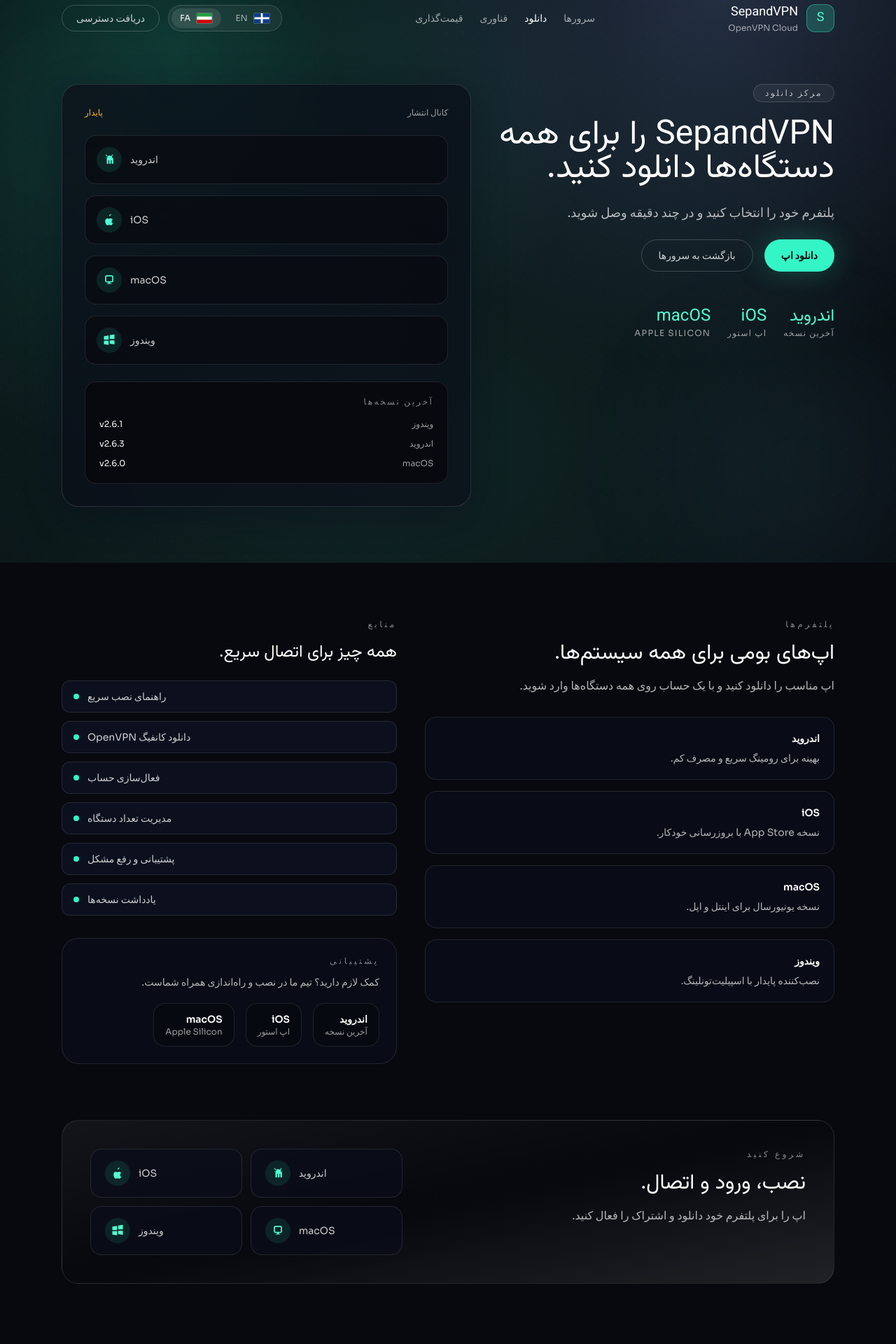
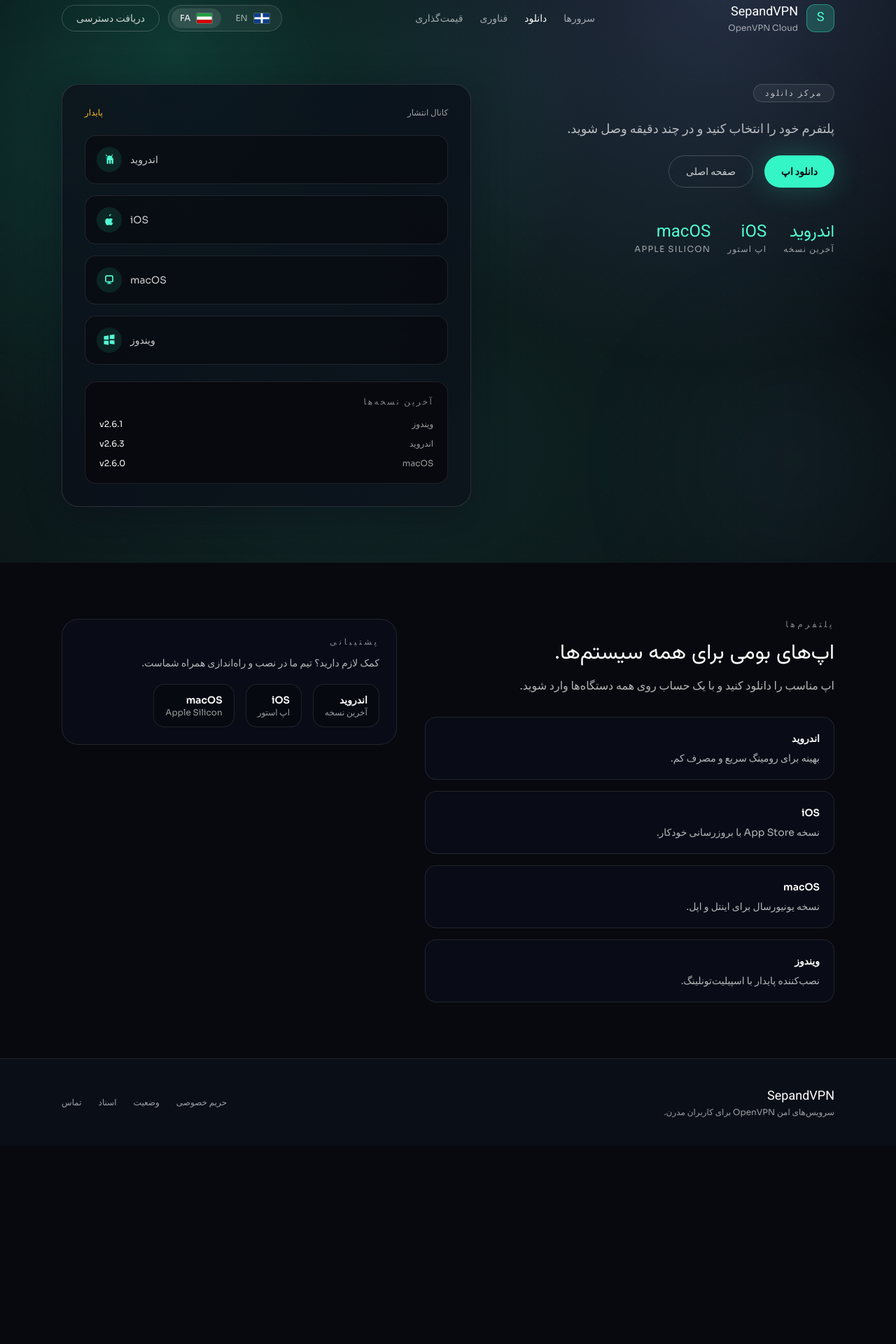
Before and after one commit to ehsandata/sepandvpn, a React (Vite) app: page /download in a window 1280 px wide. Shown: the part 20-1940 px from the top of the page at 70% size. After the commit the page ends 1657 px from the top, so only its background shows below. Built offline with nearby package versions, Linux system fonts and the light colour scheme.

Commit message:
Tweak download page copy and layout

```diff
--- a/src/i18n/translations.js
+++ b/src/i18n/translations.js
@@ -156,11 +156,11 @@
     },
     security: {
       badge: "Download Center",
-      title: "Download SepandVPN for every device.",
+      title: "",
       subtitle:
         "Choose your platform and get connected in minutes with secure OpenVPN profiles.",
       ctaPrimary: "Download App",
-      ctaSecondary: "Back to Servers",
+      ctaSecondary: "Home Page",
       compliance: [
         { label: "Android", text: "Latest build" },
         { label: "iOS", text: "App Store" },
@@ -387,11 +387,11 @@
     },
     security: {
       badge: "مرکز دانلود",
-      title: "SepandVPN را برای همه دستگاه‌ها دانلود کنید.",
+      title: "",
       subtitle:
         "پلتفرم خود را انتخاب کنید و در چند دقیقه وصل شوید.",
       ctaPrimary: "دانلود اپ",
-      ctaSecondary: "بازگشت به سرورها",
+      ctaSecondary: "صفحه اصلی",
       compliance: [
         { label: "اندروید", text: "آخرین نسخه" },
         { label: "iOS", text: "اپ استور" },
--- a/src/pages/Security.jsx
+++ b/src/pages/Security.jsx
@@ -75,9 +75,11 @@
             <span className="inline-flex items-center gap-2 rounded-full border border-white/15 bg-white/5 px-4 py-1 text-xs uppercase tracking-[0.2em] text-white/70">
               {t.security.badge}
             </span>
-            <h1 className="font-display text-4xl leading-tight md:text-5xl">
-              {t.security.title}
-            </h1>
+            {t.security.title ? (
+              <h1 className="font-display text-4xl leading-tight md:text-5xl">
+                {t.security.title}
+              </h1>
+            ) : null}
             <p className="text-white/70 md:text-lg">{t.security.subtitle}</p>
             <div className="flex flex-wrap gap-4">
               <button className="rounded-full bg-neon-500 px-6 py-3 text-sm font-semibold text-ink-950 shadow-glow transition hover:translate-y-[-2px]">
@@ -156,17 +158,7 @@
               </div>
             </div>
             <div data-aos="fade-left" className="rtl-text">
-              <p className="text-xs uppercase tracking-[0.3em] text-white/50">{t.security.controls.label}</p>
-              <h3 className="mt-4 font-display text-2xl">{t.security.controls.title}</h3>
-              <div className="mt-6 grid gap-3">
-                {t.security.controls.items.map((item) => (
-                  <div key={item} className="flex items-center gap-3 rounded-xl border border-white/10 bg-ink-800/60 px-4 py-3 rtl-reverse">
-                    <span className="h-2 w-2 rounded-full bg-neon-500" />
-                    <span className="text-sm text-white/80">{item}</span>
-                  </div>
-                ))}
-              </div>
-              <div className="mt-8 rounded-3xl border border-white/10 bg-ink-900/70 p-6">
+              <div className="rounded-3xl border border-white/10 bg-ink-900/70 p-6">
                 <p className="text-xs uppercase tracking-[0.3em] text-white/50">{t.security.complianceLabel}</p>
                 <p className="mt-3 text-sm text-white/70">{t.security.complianceBlock}</p>
                 <div className="mt-5 flex flex-wrap gap-4">
@@ -182,31 +174,6 @@
           </div>
         </section>
 
-        <section className="mx-auto max-w-6xl px-6 pb-24 rtl-text" data-aos="fade-up">
-          <div className="rounded-3xl border border-white/10 bg-gradient-to-br from-white/5 via-transparent to-white/10 p-10">
-            <div className="grid gap-8 md:grid-cols-[1.1fr_0.9fr]">
-              <div>
-                <p className="text-xs uppercase tracking-[0.3em] text-white/50">{t.security.action.label}</p>
-                <h2 className="mt-4 font-display text-3xl">{t.security.action.title}</h2>
-                <p className="mt-4 text-white/70">{t.security.action.copy}</p>
-              </div>
-              <div className="grid gap-3 sm:grid-cols-2">
-                {platforms.map((platform) => (
-                  <a
-                    key={`${platform.id}-download`}
-                    href={platform.href}
-                    className="flex items-center gap-3 rounded-2xl border border-white/10 bg-ink-900/70 px-5 py-4 text-sm text-white/80 transition hover:border-neon-500/60 rtl-reverse"
-                  >
-                    <span className="grid h-9 w-9 place-items-center rounded-full bg-neon-500/10 text-neon-400">
-                      {platform.icon}
-                    </span>
-                    <span>{platform.label}</span>
-                  </a>
-                ))}
-              </div>
-            </div>
-          </div>
-        </section>
       </main>
 
       <Footer />
```
